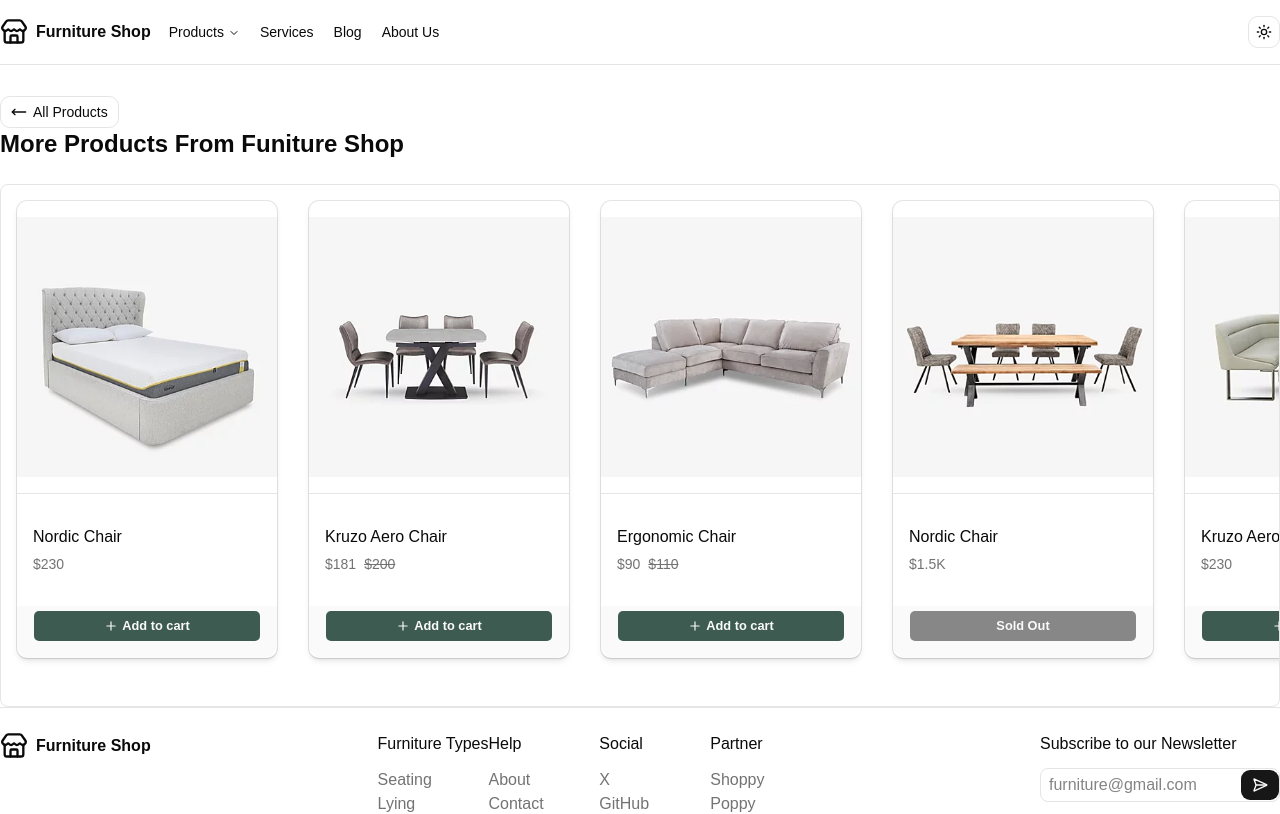
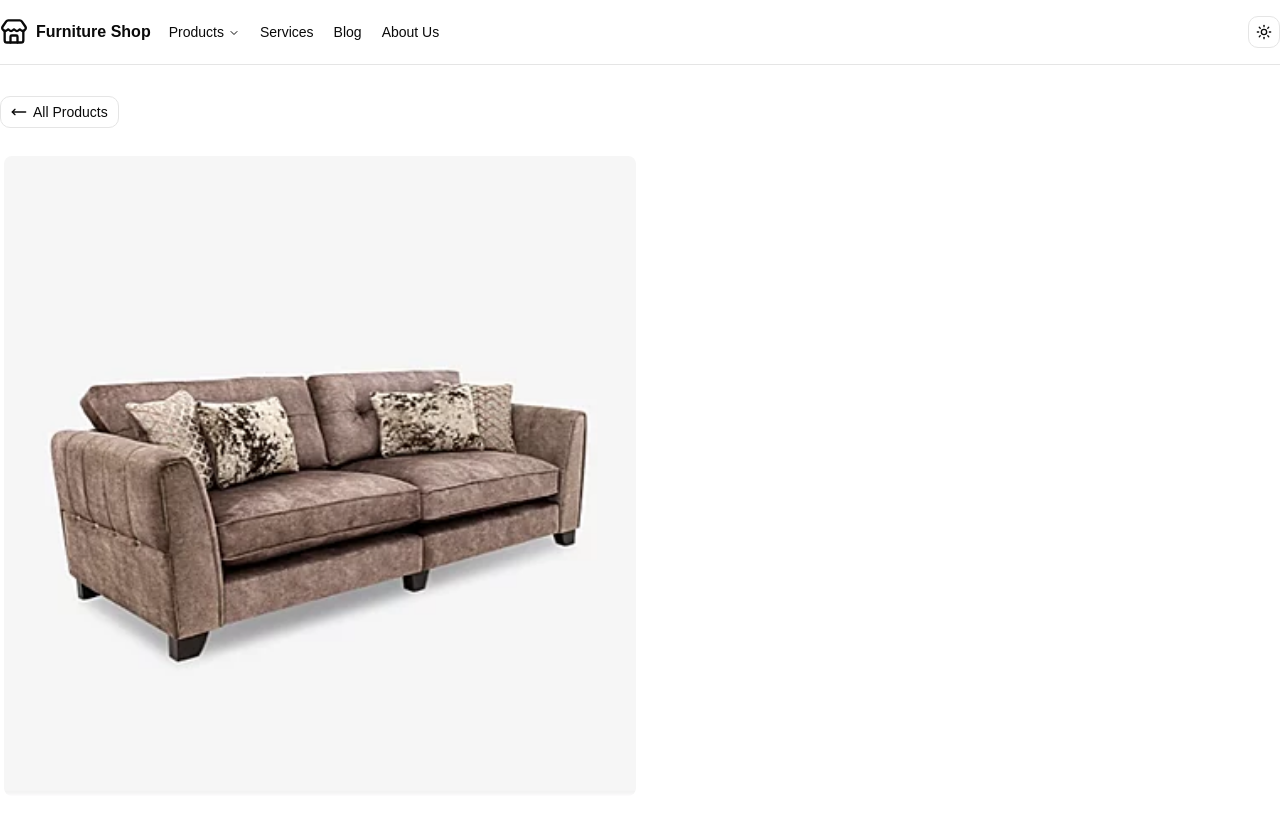
Before and after one commit to YelMinSoe/furniture, a React (Vite) app in the folder client/: page /products/uuid1 in a window 1280 px wide. Shown: the top 814 px of the page. Built offline with nearby package versions, Linux system fonts and the light colour scheme.

Commit message:
Carousel and separator in product detail

```diff
--- a/client/src/pages/products/ProductDetail.tsx
+++ b/client/src/pages/products/ProductDetail.tsx
@@ -1,4 +1,5 @@
 import { Link, useParams } from "react-router"
+import Autoplay from "embla-carousel-autoplay"
 
 // Local imports
 import { products } from "@/data/products"
@@ -6,6 +7,12 @@ import { Button } from "@/components/ui/button"
 import { ScrollArea, ScrollBar } from "@/components/ui/scroll-area"
 import ProductCard from "@/components/products/ProductCard"
 import { Icons } from "@/components/icons"
+import {
+  Carousel,
+  CarouselContent,
+  CarouselItem,
+} from "@/components/ui/carousel"
+import { Separator } from "@/components/ui/separator"
 
 const ProductDetail = () => {
   const { productId } = useParams()
@@ -18,7 +25,31 @@ const ProductDetail = () => {
           <Icons.back /> All Products
         </Link>
       </Button>
-      <section className=""></section>
+      <section className="my-6 flex flex-col gap-8 md:flex-row md:gap-16">
+        <Carousel
+          plugins={[
+            Autoplay({
+              delay: 2000,
+            }),
+          ]}
+          className="w-full md:w-1/2"
+        >
+          <CarouselContent>
+            {product?.images.map((image, index) => (
+              <CarouselItem key={index}>
+                <div className="p-1">
+                  <img
+                    src={image}
+                    alt={product.name}
+                    className="size-full rounded-md object-cover"
+                  />
+                </div>
+              </CarouselItem>
+            ))}
+          </CarouselContent>
+        </Carousel>
+        <Separator className="mt-4 md:hidden" />
+      </section>
       <section className="space-y-6 overflow-hidden">
         <h2 className="line-clamp-1 text-2xl font-bold">
           More Products From Funiture Shop
```
